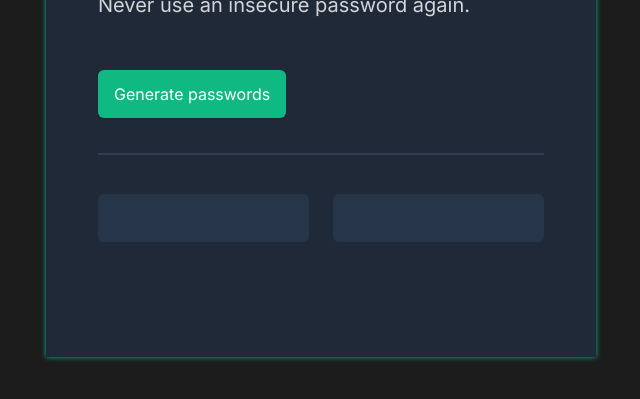
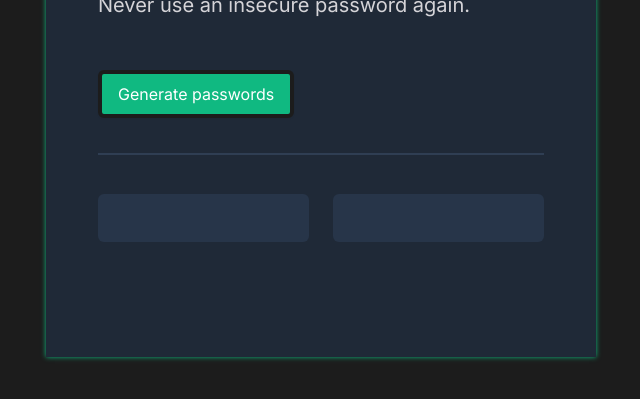
Before and after one commit to fstabel1773/Scrimba_PasswordGenerator, a website built with Vite: page index.html in a window 1280 px wide. In both pictures the pointer is over the button "Generate passwords". Shown: the part 281-680 px from the top of the page, without its empty margins (319-959 px from the left). Built offline with nearby package versions, Linux system fonts and the light colour scheme.

Commit message:
feat: button-style hover effect

```diff
--- a/index.css
+++ b/index.css
@@ -66,6 +66,11 @@ h1 {
     border: none;
 }
 
+#pw-generator-btn:hover {
+    cursor: pointer;
+    border: 0.25em solid #1C1C1C;
+}
+
 .divider {
     margin-top: 2.2em;
     border: 1px solid #2F3E53;
```
